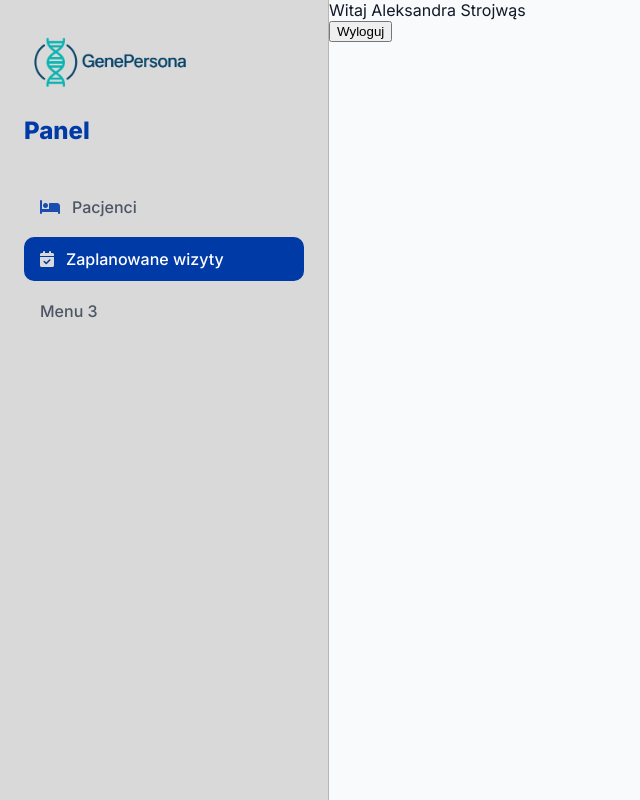
After one commit to voxlxav/baza, a Django app: page /appointments/ in a window 1280 px wide. The commit adds this page. Shown: the whole page, without its empty margins (0-640 px from the left). Run offline with Django 5.2, Linux system fonts and the light colour scheme; a user stored in the database is signed in; some libraries are stand-ins or nearby versions.

Commit message:
Add appointments page route, template, stylesheet; Remove unused files

```diff
--- a/core/urls.py
+++ b/core/urls.py
@@ -25,4 +25,5 @@ urlpatterns = [
     path('home/', views.home, name='home'),
     path('patient/<int:pk>', views.patient_detail, name='patient_detail'),
     path('add_patient/',views.add_patient,name='add_patient'),
+    path('appointments/', views.appointments, name='appointments'),
 ]
--- a/patient/views.py
+++ b/patient/views.py
@@ -6,7 +6,7 @@ from django.db.models import Q
 
 from .forms import PatientForm
 
-from patient.models import Patient, Doctor
+from patient.models import Patient, Doctor, Appointment
 
 
 @login_required(login_url='login')
@@ -81,3 +81,11 @@ def add_patient(request):
             return redirect('home')
 
     return redirect('home')
+
+@login_required(login_url='login')
+def appointments(request):
+  user = request.user
+  context = {
+    'user': user
+  }
+  return render(request,"appointments/appointments.html",context)
--- /dev/null
+++ b/static/stylesheets/appointments.css
@@ -0,0 +1,87 @@
+@import url('https://fonts.googleapis.com/css2?family=Inter:wght@400;500;600;700;800&display=swap');
+@import url('https://fonts.googleapis.com/css2?family=Roboto+Mono&display=swap');
+
+:root {
+    --app-bg: #f9fafb;
+    --sidebar-bg: #d9d9d9;
+    --header-bg: #ffffff;
+    --text-primary: #111827;
+    --text-secondary: #4b5563;
+    --accent-color: #003aa7;
+    --border-color: #b6b6b6;
+    --font-sans: 'Inter', system-ui, sans-serif;
+}
+
+html, body {
+    margin: 0; padding: 0;
+    height: 100%; width: 100%;
+    background-color: var(--app-bg);
+    color: var(--text-primary);
+    font-family: var(--font-sans);
+}
+
+/* DASHBOARD LAYOUT */
+.dashboard-layout {
+    display: flex;
+    height: 100vh;
+    width: 100vw;
+    position: relative;
+    overflow: hidden;
+}
+
+/* SIDEBAR */
+.dashboard-sidebar {
+    width: 280px;
+    background: var(--sidebar-bg);
+    border-right: 1px solid var(--border-color);
+    display: flex;
+    flex-direction: column;
+    padding: 32px 24px;
+    z-index: 20;
+}
+
+.sidebar-brand-logo {
+    margin-bottom: 20px;
+}
+
+.sidebar-logo {
+    height: 60px;
+    width: auto;
+}
+
+.sidebar-brand-text {
+    font-size: 1.5rem;
+    font-weight: 800;
+    color: var(--accent-color);
+    margin-bottom: 40px;
+}
+
+.sidebar-nav {
+    flex: 1;
+    display: flex;
+    flex-direction: column;
+    gap: 8px;
+}
+
+.nav-item {
+    display: flex;
+    align-items: center;
+    gap: 12px;
+    padding: 12px 16px;
+    border-radius: 10px;
+    color: var(--text-secondary);
+    cursor: pointer;
+    transition: all 0.2s ease;
+    font-weight: 500;
+    text-decoration: none;
+}
+
+.nav-item:hover {
+    color: var(--text-primary);
+    background: rgba(0, 0, 0, 0.05);
+}
+
+.nav-item.active {
+    color: #ffffff;
+    background: var(--accent-color);
+}
--- a/static/stylesheets/home.css
+++ b/static/stylesheets/home.css
@@ -74,6 +74,7 @@ html, body {
     cursor: pointer;
     transition: all 0.2s ease;
     font-weight: 500;
+    text-decoration: none;
 }
 
 .nav-item:hover {
@@ -185,8 +186,6 @@ html, body {
     transform: translateY(-1px);
 }
 
-/* --- WYSZUKIWARKA (SEARCH) --- */
-/* Ważne: Te style muszą być POZA sekcją @media */
 
 .search-toolbar {
     margin-bottom: 20px;
--- /dev/null
+++ b/templates/appointments/appointments.html
@@ -0,0 +1,54 @@
+<!DOCTYPE html>
+<html lang="en">
+<head>
+    <meta charset="UTF-8">
+    <title>Zaplanowane wizyty</title>
+    {% load static %}
+    <link rel="stylesheet" href="{% static 'stylesheets/appointments.css' %}">
+     <link rel="icon" type="image/png" href="{% static 'images/favicon.png' %}">
+    <script src="https://kit.fontawesome.com/0a461084e7.js" crossorigin="anonymous"></script>
+</head>
+<body>
+    <div class="dashboard-layout">
+         <aside class="dashboard-sidebar">
+
+        <a href = "{% url 'home' %}" class="sidebar-brand-logo" style="display: block; text-decoration: none;">
+            <img src="{% static 'images/logo.png' %}" class="sidebar-logo" alt="Logo">
+        </a>
+
+        <div class="sidebar-brand-text">
+            Panel
+        </div>
+
+        <nav class="sidebar-nav">
+            <a href="{% url 'home' %}" class="nav-item" >
+                <i class="fa-solid fa-bed" style="color: #194db0;"></i>
+                Pacjenci
+            </a>
+            <a href="{% url 'appointments'  %}" class="nav-item active">
+                <i class="fa-solid fa-calendar-check" style="color: #d9d9d9;"></i>
+                Zaplanowane wizyty
+            </a>
+            <div class="nav-item">Menu 3</div>
+        </nav>
+    </aside>
+
+    <!-- MAIN -->
+    <div class="dashboard-main">
+
+        <!-- HEADER -->
+        <header class="dashboard-header">
+            <div class="user-greeting">
+                Witaj <span>{{ user.first_name }} {{ user.last_name }}</span>
+            </div>
+
+            {% if user.is_authenticated %}
+            <form method="post" action="{% url 'logout' %}">
+                {% csrf_token %}
+                <button type="submit" class="logout-button">Wyloguj</button>
+            </form>
+            {% endif %}
+        </header>
+    </div>
+</body>
+</html>
```
Also changed, not shown: templates/home_page/add_patient.html (deleted, +0 -46 lines), templates/home_page/home.html (+11 -4 lines), db.sqlite3.
